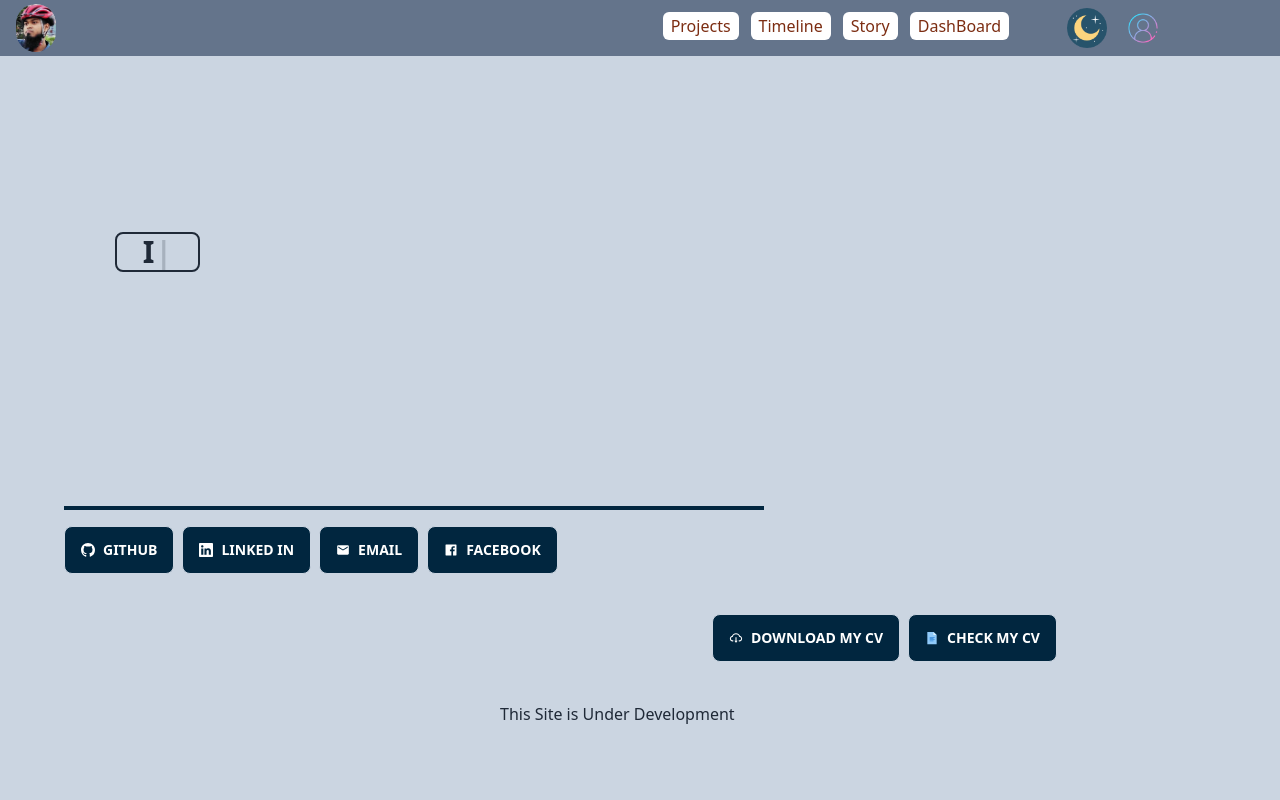
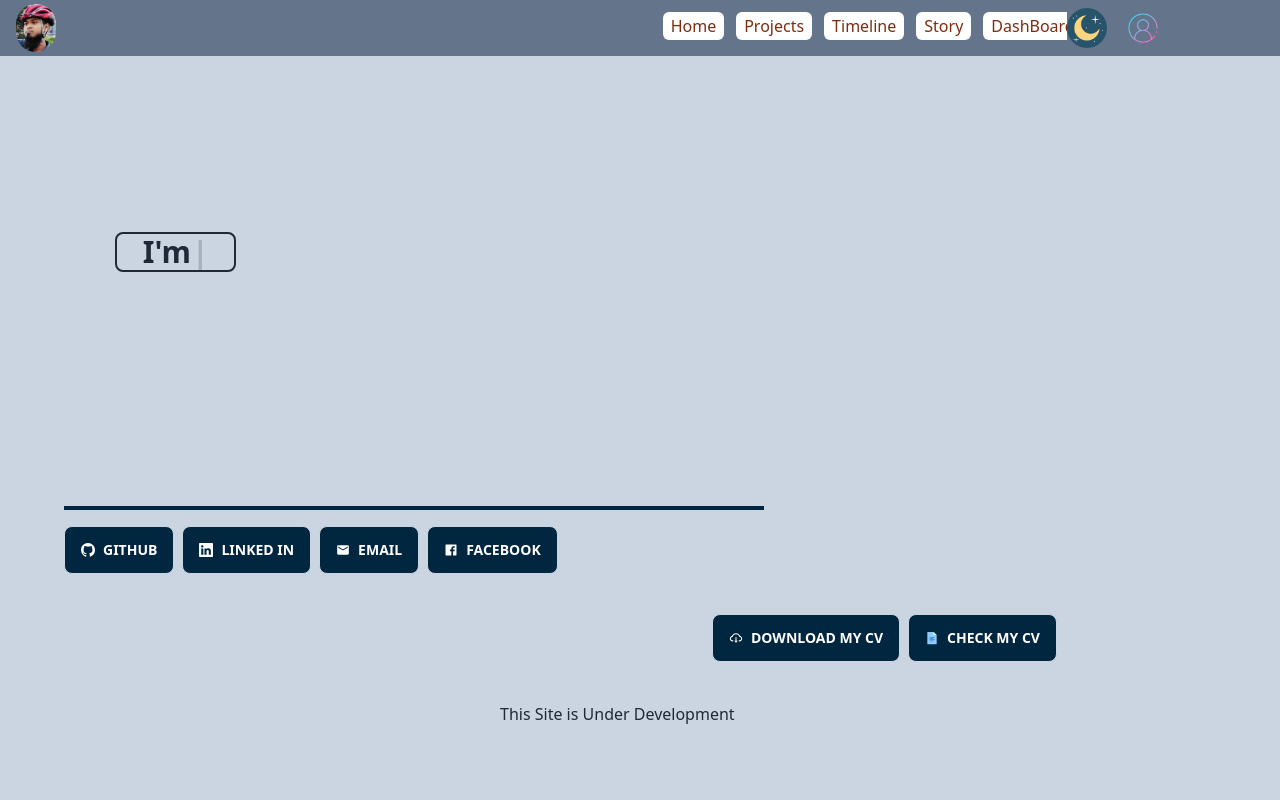
Before and after one commit to MohammadSheakh/mohammad-portfolio, a React (Create React App) app: page / in a window 1280 px wide. Shown: the top 800 px of the page. Built offline with nearby package versions, Linux system fonts and the light colour scheme.

Commit message:
routing solve

```diff
--- a/src/components/common/navbar.js
+++ b/src/components/common/navbar.js
@@ -65,9 +65,9 @@
                     {/* <NavLink to="/about" class="btn">
                         about
                     </NavLink> */}
-                    {/* <Nav path="/" styleProps="group-hover:w-10 text-PureWhite">
+                    <Nav path="/" styleProps="group-hover:w-10 text-PureWhite">
                         Home
-                    </Nav> */}
+                    </Nav>
 
                     <Nav path="/projects" styleProps="group-hover:w-14">
                         Projects
```
